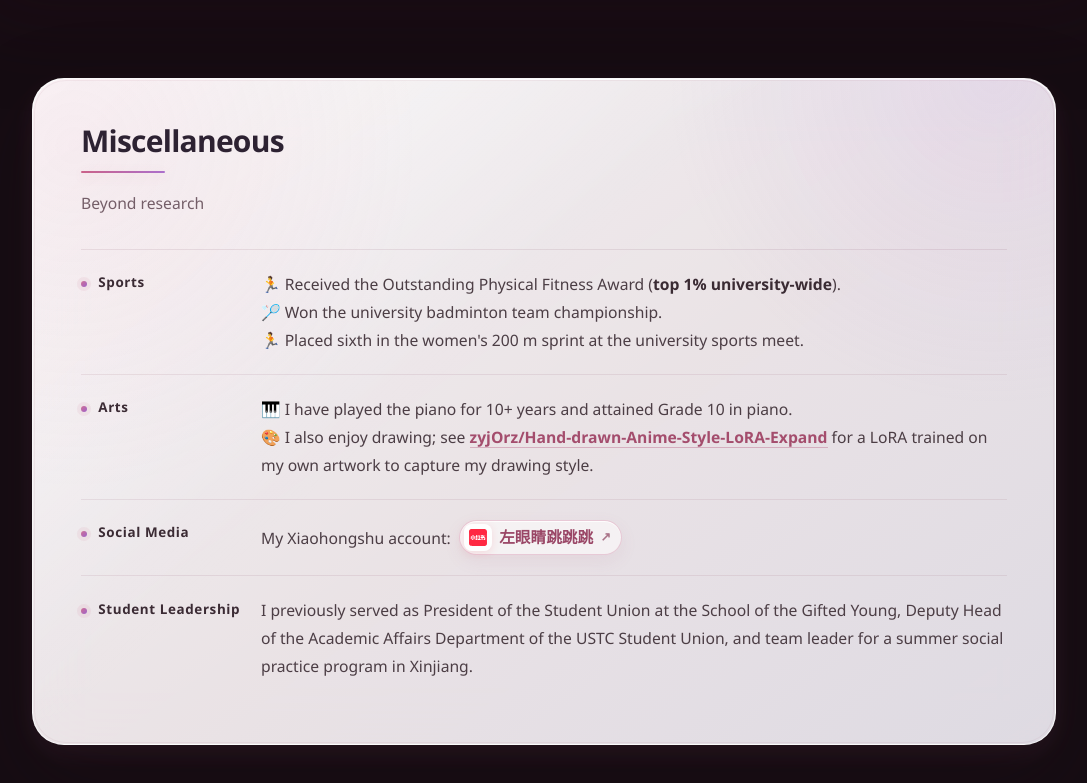
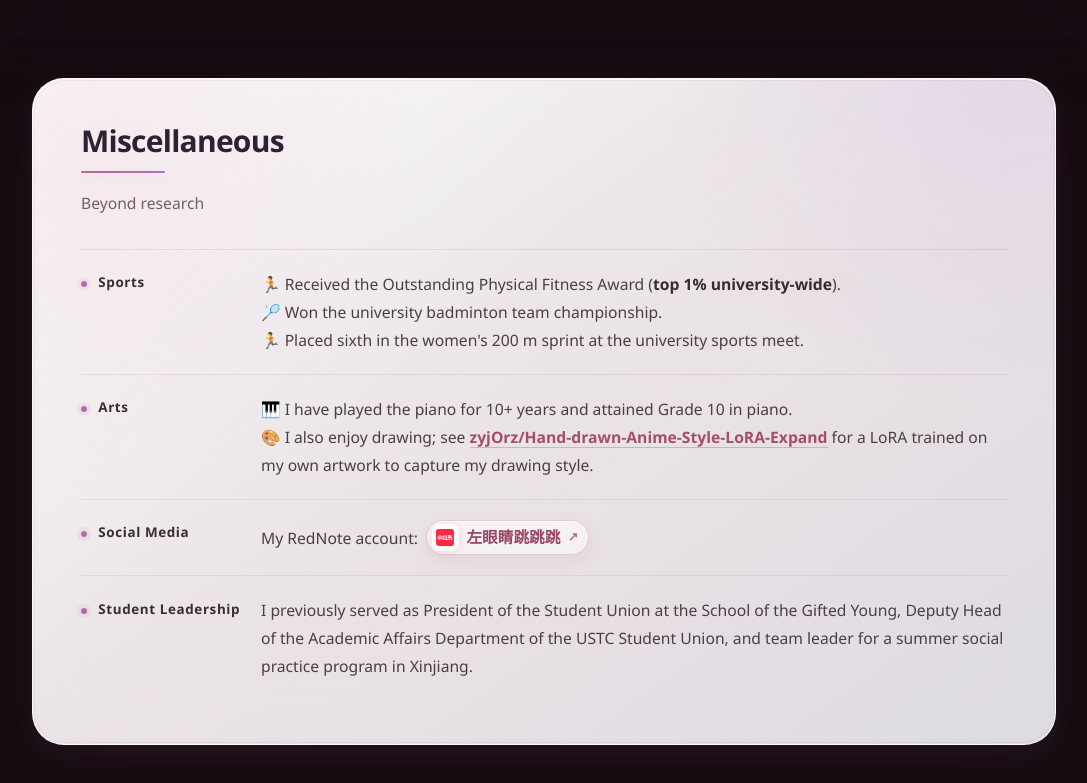
Before and after one commit to zyjOrz/zyjOrz.github.io, a Next.js app: page / in a window 1280 px wide. Shown: the part 4042-4825 px from the top of the page, without its empty margins (96-1183 px from the left). Built offline with nearby package versions, Linux system fonts and the light colour scheme.

Commit message:
jijizhazha

```diff
--- a/app/MiscellaneousSection.tsx
+++ b/app/MiscellaneousSection.tsx
@@ -76,7 +76,7 @@ export default function MiscellaneousSection() {
             Social Media
           </div>
           <p className="m-0 flex flex-wrap items-center gap-x-2 gap-y-2 text-[0.98rem] leading-7 text-[#4c3e45]">
-            <span>My Xiaohongshu account:</span>
+            <span>My RedNote account:</span>
             <a
               href="https://www.xiaohongshu.com/user/profile/5ce00f51000000001600bd54?xsec_token=ABarcBM9m82KvULRkEPPT9rkuVXIY2-OH9sybePLzfeo0%3D&xsec_source=pc_search"
               target="_blank"
```
